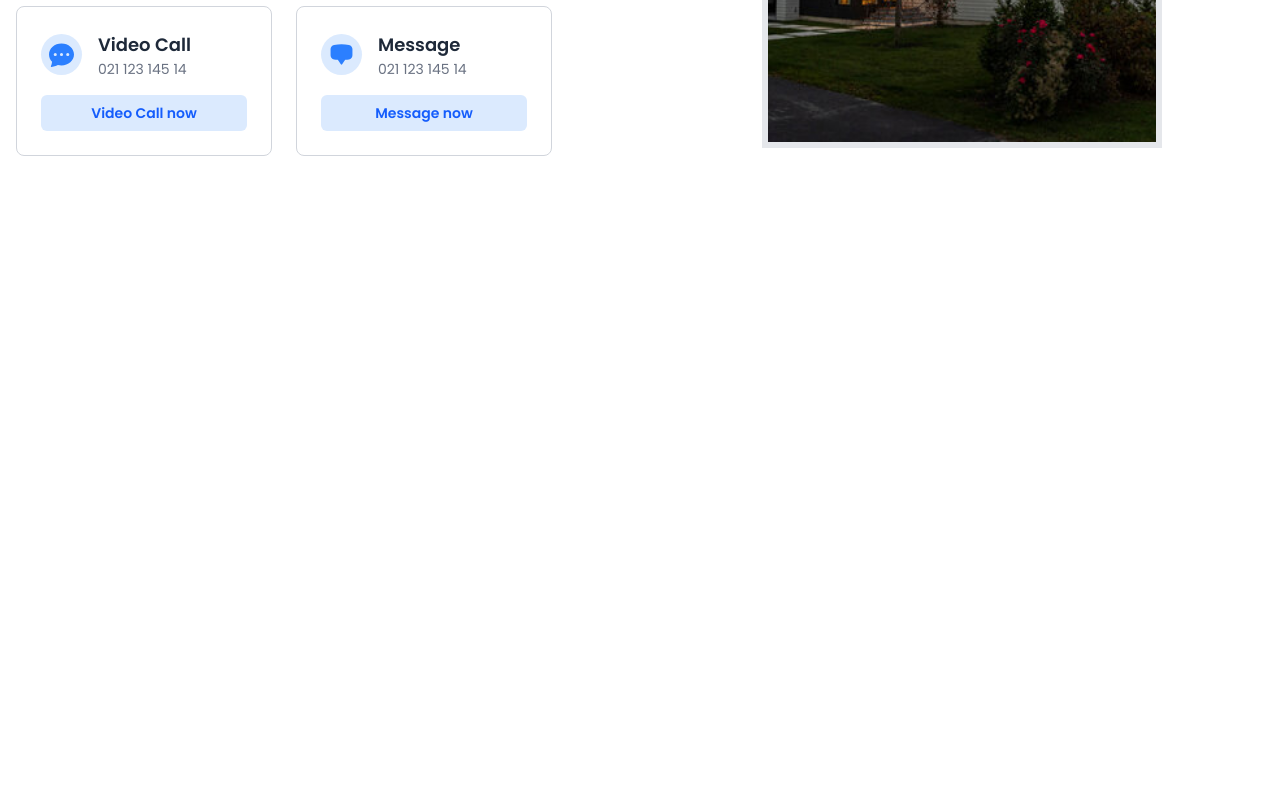
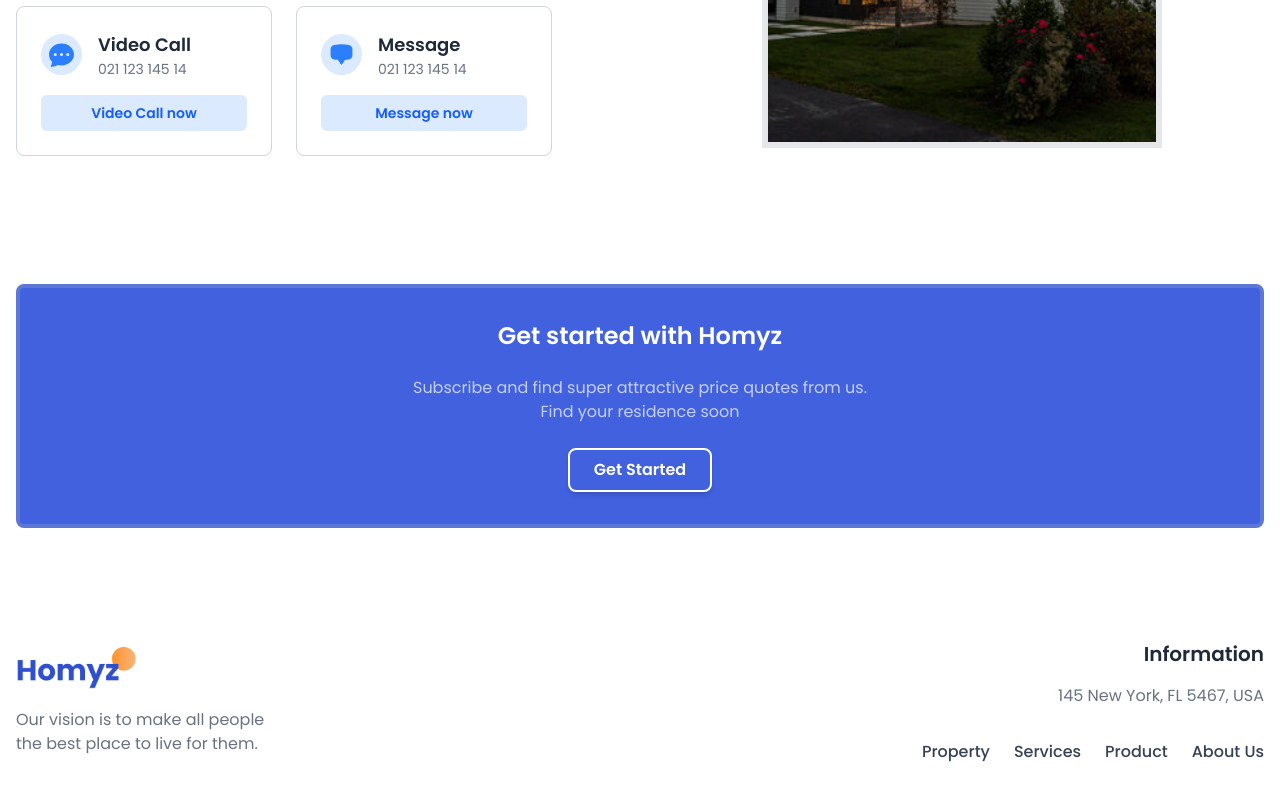
Before and after one commit to devchauhan02/BrickByte, a React (Vite) app in the folder client/: page / in a window 1280 px wide. Shown: the part 2354-3154 px from the top of the page. Before the commit the page ends 2574 px from the top, so only its background shows below. Built offline with nearby package versions, Linux system fonts and the light colour scheme.

Commit message:
add-footer

```diff
--- a/client/src/App.jsx
+++ b/client/src/App.jsx
@@ -4,6 +4,8 @@ import Companies from "./component/Companies";
 import Residencies from "./component/Residencies";
 import Value from "./component/Value";
 import Contact from "./component/Contact";
+import GetStarted from "./component/GetStarted";
+import Footer from "./component/Footer";
 
 const App = () => {
   return (
@@ -20,6 +22,8 @@ const App = () => {
       <Residencies />
       <Value/>
       <Contact />
+      <GetStarted />
+      <Footer/>
     </div>
   );
 };
--- /dev/null
+++ b/client/src/component/Footer.jsx
@@ -0,0 +1,32 @@
+import React from "react";
+
+const Footer = () => {
+  return (
+    <footer className="w-full flex justify-center py-12 px-4 bg-white">
+      <div className="w-full max-w-7xl flex flex-col md:flex-row justify-between items-center gap-8">
+        {/* Left side */}
+        <div className="flex flex-col items-start md:items-start gap-4">
+          <img src="./logo2.png" alt="Logo" width={120} />
+          <span className="text-gray-500 text-center md:text-left">
+            Our vision is to make all people <br />
+            the best place to live for them.
+          </span>
+        </div>
+
+        {/* Right side */}
+        <div className="flex flex-col items-center md:items-end gap-4">
+          <span className="text-xl font-semibold text-gray-800">Information</span>
+          <span className="text-gray-500">145 New York, FL 5467, USA</span>
+          <div className="flex flex-wrap justify-center md:justify-end gap-6 mt-4 font-medium text-gray-700">
+            <span className="cursor-pointer hover:text-blue-500">Property</span>
+            <span className="cursor-pointer hover:text-blue-500">Services</span>
+            <span className="cursor-pointer hover:text-blue-500">Product</span>
+            <span className="cursor-pointer hover:text-blue-500">About Us</span>
+          </div>
+        </div>
+      </div>
+    </footer>
+  );
+};
+
+export default Footer;
--- /dev/null
+++ b/client/src/component/GetStarted.jsx
@@ -0,0 +1,26 @@
+import React from "react";
+
+const GetStarted = () => {
+  return (
+    <section id="get-started" className="w-full flex justify-center py-16 px-4">
+      <div className="w-full max-w-7xl flex justify-center">
+        <div className="flex flex-col items-center gap-6 bg-[#4161df] p-8 rounded-lg border-4 border-[#5d77d6] text-center w-full">
+          <span className="text-white font-semibold text-2xl">Get started with Homyz</span>
+          <span className="text-white/70 text-base">
+            Subscribe and find super attractive price quotes from us.
+            <br />
+            Find your residence soon
+          </span>
+          <a
+            href="mailto:devashishchauhan07@gmail.com"
+            className="bg-blue-00 text-white font-semibold py-2 px-6 rounded-lg border-2 border-white shadow-md hover:bg-white hover:text-[#5a73d7] transition-all duration-300"
+          >
+            Get Started
+          </a>
+        </div>
+      </div>
+    </section>
+  );
+};
+
+export default GetStarted;
--- a/client/src/component/Header.jsx
+++ b/client/src/component/Header.jsx
@@ -29,7 +29,7 @@ const Header = () => {
             <a href="#contact-us" className="hover:text-white transition">Contact Us</a>
             <a href="#get-started" className="hover:text-white transition">Get Started</a>
             <button className="bg-blue-500 text-white px-4 py-2 rounded hover:bg-blue-600 transition">
-              <a href="mailto:zainkeepscode@gmail.com">Contact</a>
+              <a href="mailto:devashishchauhan07@gmail.com">Contact</a>
             </button>
           </div>
         </OutsideClickHandler>
```
Also changed, not shown: client/public/logo2.png (added).
